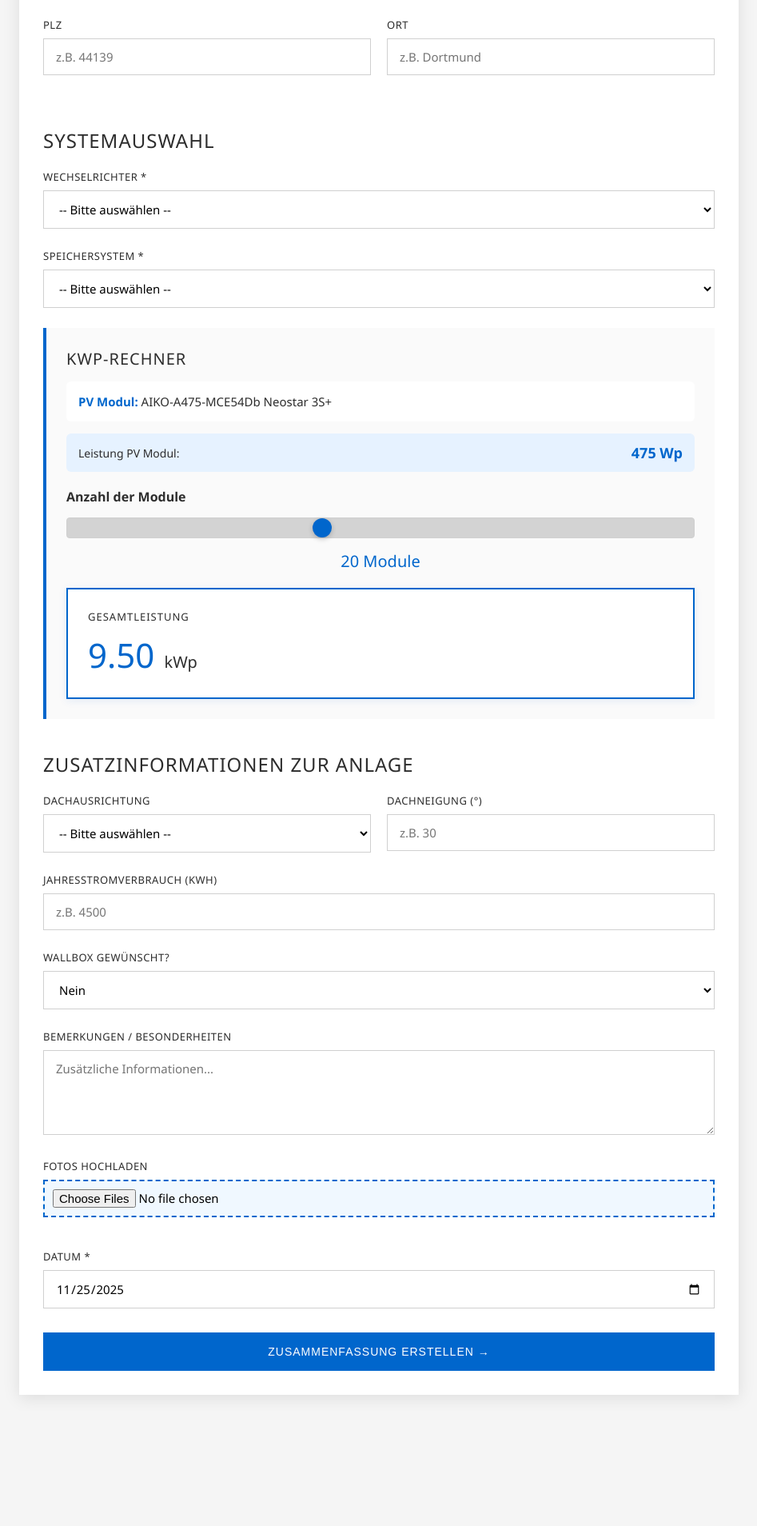
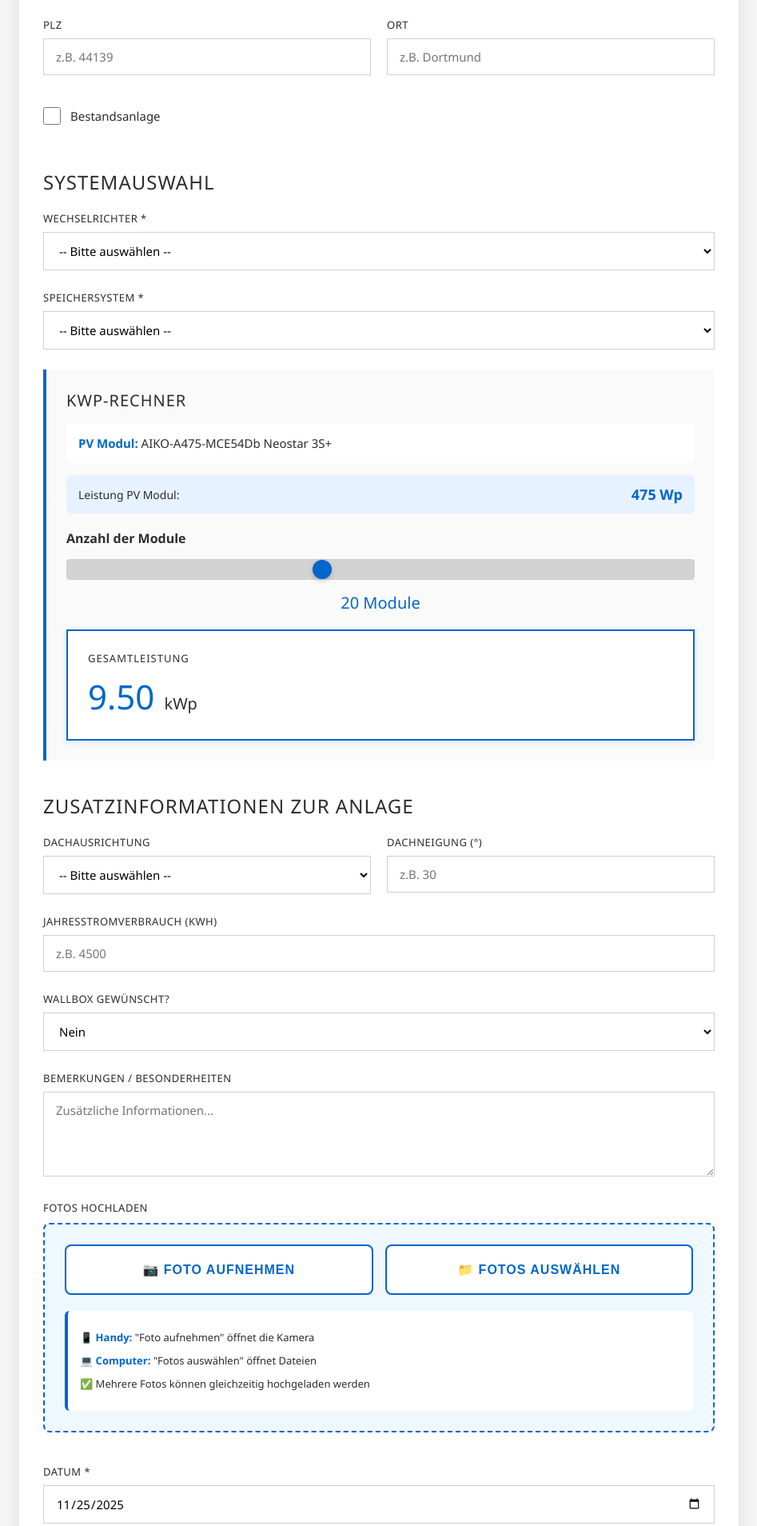
Before and after one commit to Decarbo-Jake/Hofmet-PV_Elektriker251125, a plain HTML site: page index.html in a window 1280 px wide. Shown: the part 604-2512 px from the top of the page at 80% size, without its empty margins (166-1113 px from the left). Before the commit the page ends 2368 px from the top, so only its background shows below. Drawn offline with nearby package versions, Linux system fonts and the light colour scheme.

Commit message:
2511_Update

```diff
--- a/index.html
+++ b/index.html
@@ -612,6 +612,105 @@
             color: white;
             box-shadow: 0 2px 8px rgba(0, 102, 204, 0.3);
         }
+
+        .checkbox-group {
+            display: flex;
+            align-items: center;
+            gap: 12px;
+            padding: 15px 0;
+        }
+
+        .checkbox-group input[type="checkbox"] {
+            width: 22px;
+            height: 22px;
+            cursor: pointer;
+            accent-color: #0066cc;
+        }
+
+        .checkbox-label {
+            font-size: 15px;
+            color: #2d2d2d;
+            font-weight: 500;
+            cursor: pointer;
+            margin: 0;
+            text-transform: none;
+            letter-spacing: 0;
+        }
+
+        .checkbox-label:hover {
+            color: #0066cc;
+        }
+
+        .foto-upload-container {
+            background: #f0f8ff;
+            padding: 25px;
+            border-radius: 8px;
+            border: 2px dashed #0066cc;
+            margin-top: 10px;
+        }
+
+        .upload-buttons {
+            display: grid;
+            grid-template-columns: 1fr 1fr;
+            gap: 15px;
+            margin-bottom: 20px;
+        }
+
+        .btn-upload {
+            padding: 20px;
+            background: white;
+            border: 2px solid #0066cc;
+            color: #0066cc;
+            font-size: 16px;
+            font-weight: 600;
+            cursor: pointer;
+            border-radius: 8px;
+            transition: all 0.3s;
+            display: flex;
+            align-items: center;
+            justify-content: center;
+            gap: 8px;
+        }
+
+        .btn-upload:hover {
+            background: #0066cc;
+            color: white;
+            transform: translateY(-2px);
+            box-shadow: 0 4px 12px rgba(0, 102, 204, 0.3);
+        }
+
+        .btn-upload:active {
+            transform: translateY(0);
+        }
+
+        .upload-info {
+            background: white;
+            padding: 15px;
+            border-radius: 6px;
+            border-left: 4px solid #0066cc;
+        }
+
+        .upload-info p {
+            margin: 8px 0;
+            font-size: 13px;
+            color: #2d2d2d;
+            line-height: 1.6;
+        }
+
+        .upload-info strong {
+            color: #0066cc;
+        }
+
+        @media (max-width: 600px) {
+            .upload-buttons {
+                grid-template-columns: 1fr;
+            }
+
+            .btn-upload {
+                padding: 18px;
+                font-size: 15px;
+            }
+        }
     </style>
 </head>
 <body>
@@ -667,6 +766,13 @@
                     <div class="form-group">
                         <label for="ort">Ort</label>
                         <input type="text" id="ort" placeholder="z.B. Dortmund">
+                    </div>
+                </div>
+
+                <div class="form-group">
+                    <div class="checkbox-group">
+                        <input type="checkbox" id="bestandsanlage" name="bestandsanlage">
+                        <label for="bestandsanlage" class="checkbox-label">Bestandsanlage</label>
                     </div>
                 </div>
 
@@ -841,7 +947,23 @@
 
                 <div class="form-group">
                     <label for="fotos">Fotos hochladen</label>
-                    <input type="file" id="fotos" accept="image/*" multiple capture="environment">
+                    <div class="foto-upload-container">
+                        <div class="upload-buttons">
+                            <button type="button" class="btn-upload" onclick="document.getElementById('fotoKamera').click()">
+                                📷 Foto aufnehmen
+                            </button>
+                            <button type="button" class="btn-upload" onclick="document.getElementById('fotosDatei').click()">
+                                📁 Fotos auswählen
+                            </button>
+                        </div>
+                        <input type="file" id="fotoKamera" accept="image/*" capture="environment" multiple style="display: none;">
+                        <input type="file" id="fotosDatei" accept="image/*" multiple style="display: none;">
+                        <div class="upload-info">
+                            <p>📱 <strong>Handy:</strong> "Foto aufnehmen" öffnet die Kamera</p>
+                            <p>💻 <strong>Computer:</strong> "Fotos auswählen" öffnet Dateien</p>
+                            <p>✅ Mehrere Fotos können gleichzeitig hochgeladen werden</p>
+                        </div>
+                    </div>
                     <div id="fotoPreview" class="foto-preview"></div>
                 </div>
 
@@ -875,11 +997,24 @@
         let formData = {};
         let uploadedPhotos = [];
 
-        // Foto Upload Handler
-        document.getElementById('fotos').addEventListener('change', function(e) {
-            const files = Array.from(e.target.files);
-
-            files.forEach(file => {
+        // Foto Upload Handler - Kamera
+        document.getElementById('fotoKamera').addEventListener('change', function(e) {
+            handlePhotoUpload(e.target.files);
+            e.target.value = ''; // Reset für erneute Nutzung
+        });
+
+        // Foto Upload Handler - Datei
+        document.getElementById('fotosDatei').addEventListener('change', function(e) {
+            handlePhotoUpload(e.target.files);
+            e.target.value = ''; // Reset für erneute Nutzung
+        });
+
+        function handlePhotoUpload(files) {
+            const fileArray = Array.from(files);
+
+            if (fileArray.length === 0) return;
+
+            fileArray.forEach(file => {
                 if (file.type.startsWith('image/')) {
                     const reader = new FileReader();
 
@@ -896,10 +1031,7 @@
                     reader.readAsDataURL(file);
                 }
             });
-
-            // Reset input to allow same file again
-            e.target.value = '';
-        });
+        }
 
         function displayPhotoPreview() {
             const preview = document.getElementById('fotoPreview');
@@ -1056,7 +1188,8 @@
                     telefon: document.getElementById('telefon').value,
                     strasse: document.getElementById('strasse').value,
                     plz: document.getElementById('plz').value,
-                    ort: document.getElementById('ort').value
+                    ort: document.getElementById('ort').value,
+                    bestandsanlage: document.getElementById('bestandsanlage').checked
                 },
                 system: {
                     wechselrichter: document.getElementById('wechselrichter').options[document.getElementById('wechselrichter').selectedIndex].text,
@@ -1108,6 +1241,9 @@
                 if (formData.kunde.ort) ortText += formData.kunde.ort;
                 html += '<div class="summary-item"><span class="summary-label">PLZ / Ort:</span><span class="summary-value">' + ortText + '</span></div>';
             }
+            if (formData.kunde.bestandsanlage) {
+                html += '<div class="summary-item"><span class="summary-label">Bestandsanlage:</span><span class="summary-value" style="color: #0066cc; font-weight: 600;">Ja</span></div>';
+            }
             html += '</div>';
 
             // System Card
@@ -1250,6 +1386,15 @@
                     if (formData.kunde.plz && formData.kunde.ort) ortText += ' ';
                     if (formData.kunde.ort) ortText += formData.kunde.ort;
                     pdf.text('PLZ / Ort: ' + ortText, 25, yPos);
+                    yPos += 7;
+                }
+
+                if (formData.kunde.bestandsanlage) {
+                    pdf.setTextColor(0, 102, 204);
+                    pdf.setFontSize(12);
+                    pdf.text('Bestandsanlage: Ja', 25, yPos);
+                    pdf.setTextColor(0, 0, 0);
+                    pdf.setFontSize(11);
                     yPos += 7;
                 }
 
@@ -1428,7 +1573,8 @@
                     'E-Mail: ' + formData.kunde.email + '\n' +
                     'Telefon: ' + formData.kunde.telefon +
                     (formData.kunde.strasse ? '\nStraße: ' + formData.kunde.strasse : '') +
-                    (formData.kunde.plz || formData.kunde.ort ? '\nPLZ / Ort: ' + (formData.kunde.plz || '') + (formData.kunde.plz && formData.kunde.ort ? ' ' : '') + (formData.kunde.ort || '') : '') + '\n\n' +
+                    (formData.kunde.plz || formData.kunde.ort ? '\nPLZ / Ort: ' + (formData.kunde.plz || '') + (formData.kunde.plz && formData.kunde.ort ? ' ' : '') + (formData.kunde.ort || '') : '') +
+                    (formData.kunde.bestandsanlage ? '\nBestandsanlage: Ja' : '') + '\n\n' +
                     'System:\n' +
                     'Wechselrichter: ' + formData.system.wechselrichter +
                     (formData.system.zerezId ? '\nWR Zerez ID: ' + formData.system.zerezId : '') +
```
Also changed, not shown: 1 other file.
